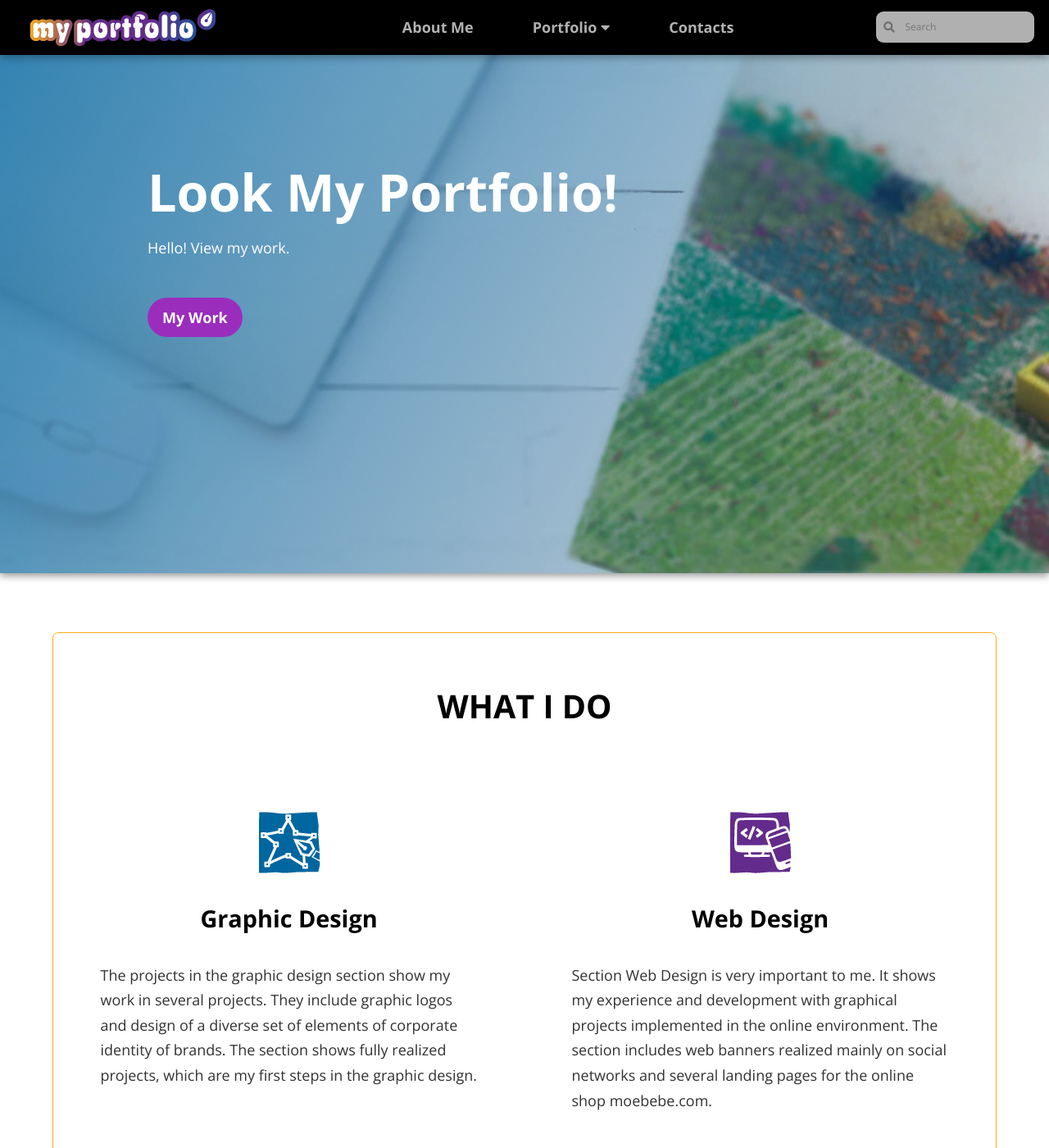
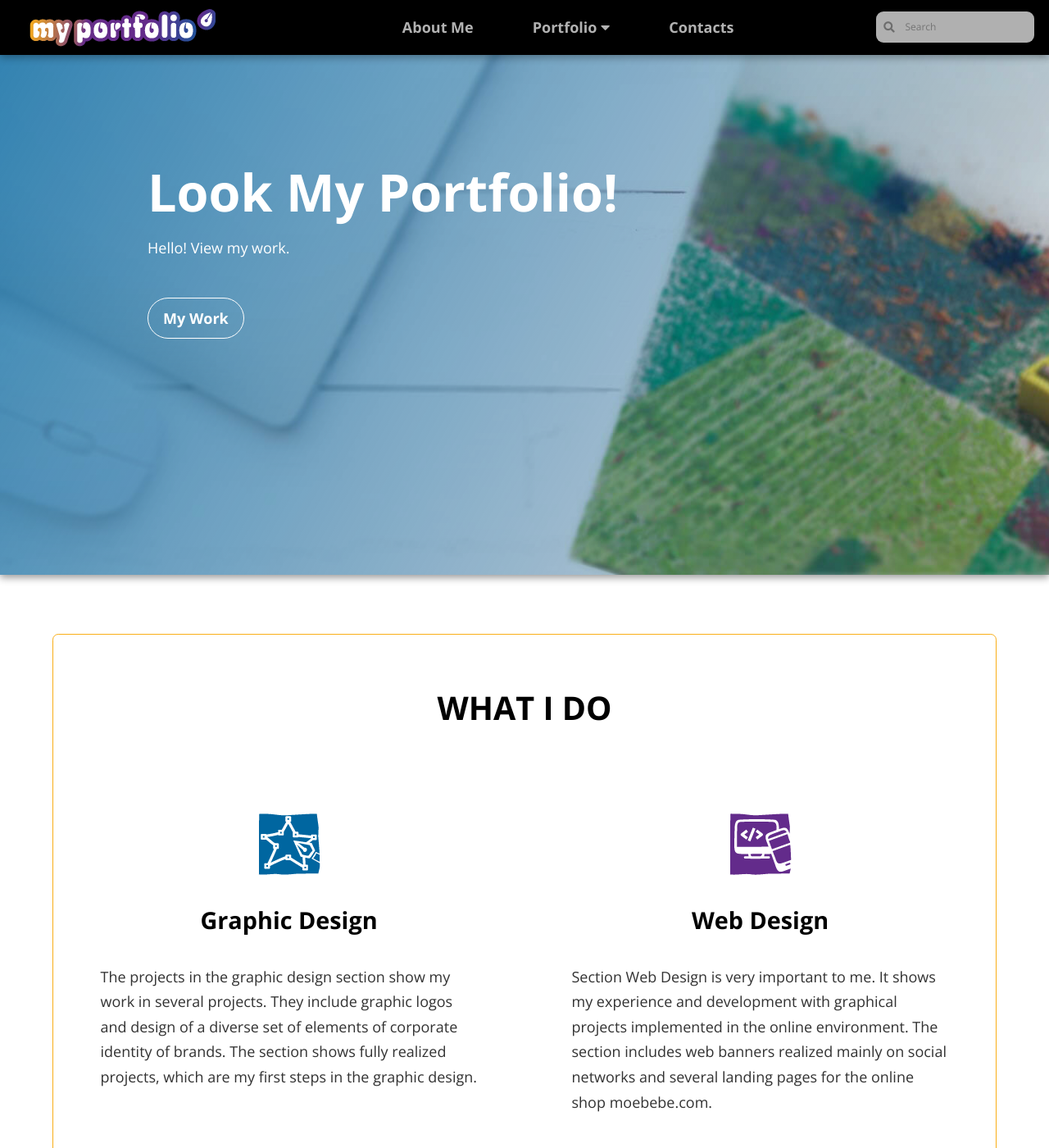
Before and after one commit to LiliyaMilanova/myportfolio, a Jekyll site: the page built from index.html, in a window 1280 px wide and 1400 px high. Shown: the whole window at 82% size. Built offline with Jekyll 4.4.1, drawn with Linux system fonts in a browser that asks for light colours; nearby versions of some CDN libraries.

Commit message:
Update styles.css

```diff
--- a/css/styles.css
+++ b/css/styles.css
@@ -55,10 +55,11 @@ body {
     padding: 0.5rem 1rem;
     border-radius: 2rem;
     color: rgb(255, 255, 255);
-    background: rgb(155, 45, 189);
+    border: 1px solid rgb(255, 255, 255);
 }
 
 .button:hover {
+    border: transparent;
     background: rgb(96, 28, 117);
 }
 
```
